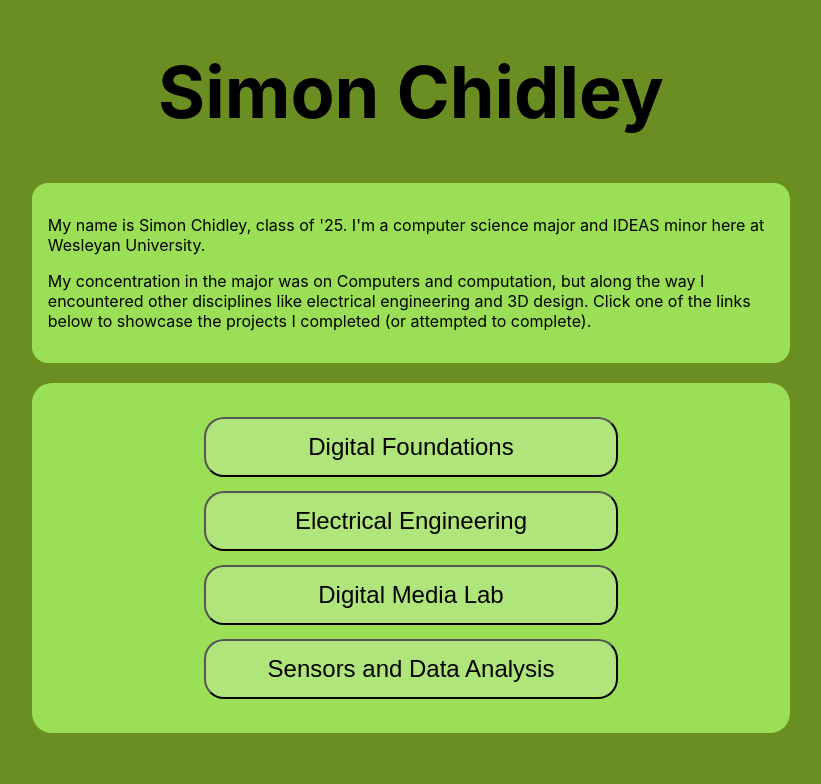
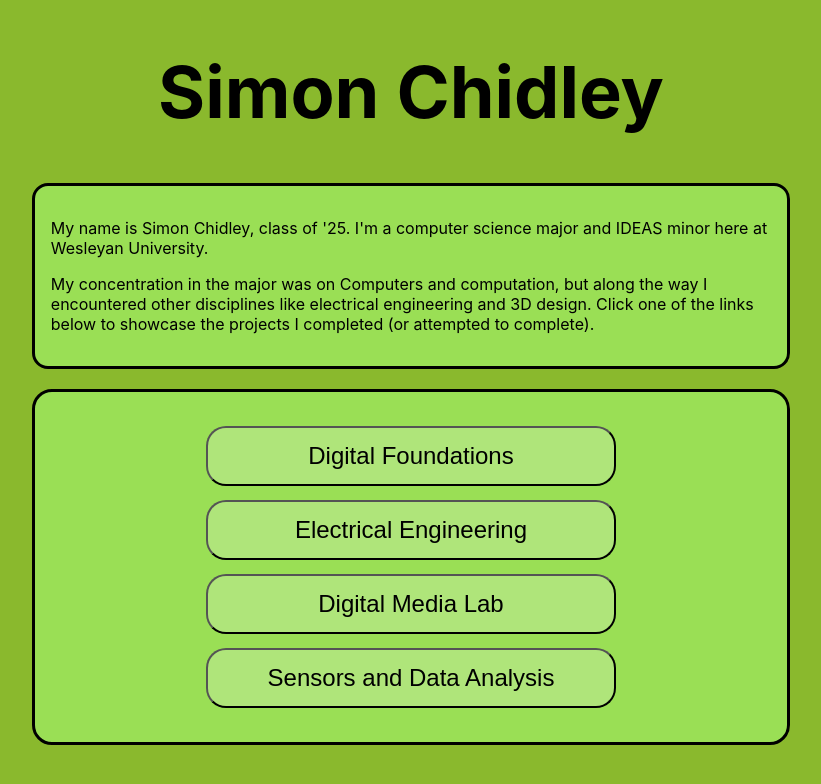
Before and after one commit to SimChid/ideas-portfolio, a React (Create React App) app: page / in a window 1280 px wide. Shown: the top 784 px of the page, without its empty margins (229-1050 px from the left). Built offline with nearby package versions, Linux system fonts and the light colour scheme.

Commit message:
minor adjustments

```diff
--- a/src/index.css
+++ b/src/index.css
@@ -5,7 +5,7 @@
     sans-serif;
   -webkit-font-smoothing: antialiased;
   -moz-osx-font-smoothing: grayscale;
-  background-color: olivedrab;
+  background-color: rgb(138, 185, 45);
 }
 
 code {
@@ -17,10 +17,11 @@
   background-color:rgb(154, 223, 85);
   margin-left: 20%;
   margin-right: 20%;
-  border-top: 16px;
   padding: 16px;
   border-radius: 16px;
   margin-bottom: 20px;
+  border-color: black;
+  border-style: solid;
 }
 
 .name {
--- a/src/views/modalmenu.css
+++ b/src/views/modalmenu.css
@@ -6,6 +6,8 @@
   margin-right: 20%;
   text-align: center;
   border-radius: 20px;
+  border-style: solid;
+  border-color: black;
 }
 
 li{
```
